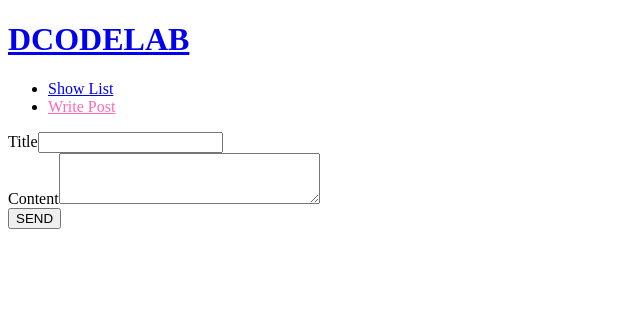
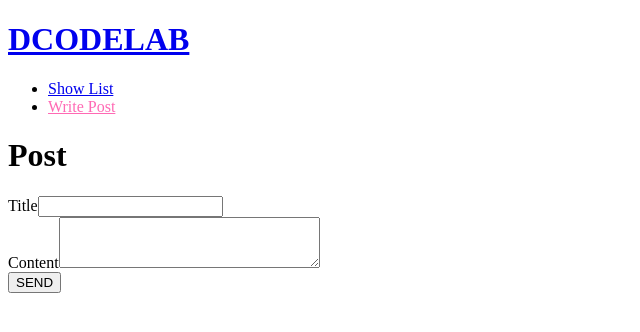
Before and after one commit to kwonchanwooo/node-react, a React (Create React App) app in the folder client/: page /create in a window 1280 px wide. Shown: the top 332 px of the page, without its empty margins (0-640 px from the left). Built offline with nearby package versions, Linux system fonts and the light colour scheme.

Commit message:
공통 레이아웃 Layout컴포넌트로 설정

```diff
--- /dev/null
+++ b/client/src/common/Layout.jsx
@@ -0,0 +1,13 @@
+function Layout({ children, name }) {
+	return (
+		<main className={`content ${name}`}>
+			<div className='inner'>
+				<h1>{name}</h1>
+
+				<section>{children}</section>
+			</div>
+		</main>
+	);
+}
+
+export default Layout;
--- a/client/src/common/Main.jsx
+++ b/client/src/common/Main.jsx
@@ -1,5 +1,7 @@
+import Layout from './Layout';
+
 function Main() {
-	return <main>Main</main>;
+	return <Layout name={'Main'}>Main</Layout>;
 }
 
 export default Main;
--- a/client/src/community/Create.jsx
+++ b/client/src/community/Create.jsx
@@ -1,5 +1,6 @@
 import axios from 'axios';
 import { useState } from 'react';
+import Layout from '../common/Layout';
 
 function Create() {
 	const [Tit, setTit] = useState('');
@@ -15,7 +16,7 @@ function Create() {
 	};
 
 	return (
-		<section>
+		<Layout name={'Post'}>
 			<label htmlFor='tit'>Title</label>
 			<input type='text' id='tit' value={Tit} onChange={(e) => setTit(e.target.value)} />
 			<br />
@@ -23,7 +24,7 @@ function Create() {
 			<textarea name='cons' id='id' cols='30' rows='3' value={Con} onChange={(e) => setCon(e.target.value)}></textarea>
 			<br />
 			<button onClick={handleCreate}>SEND</button>
-		</section>
+		</Layout>
 	);
 }
 
--- a/client/src/community/List.jsx
+++ b/client/src/community/List.jsx
@@ -1,5 +1,7 @@
+import Layout from '../common/Layout';
+
 function List() {
-	return <section>List</section>;
+	return <Layout name={'List'}>List</Layout>;
 }
 
 export default List;
```
